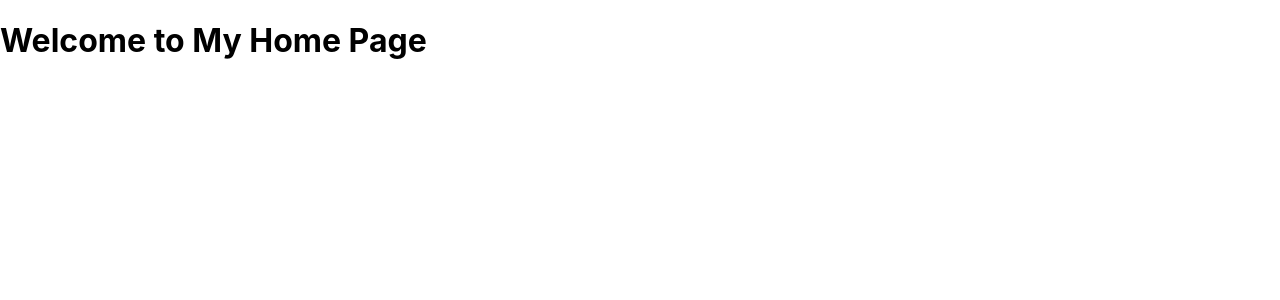
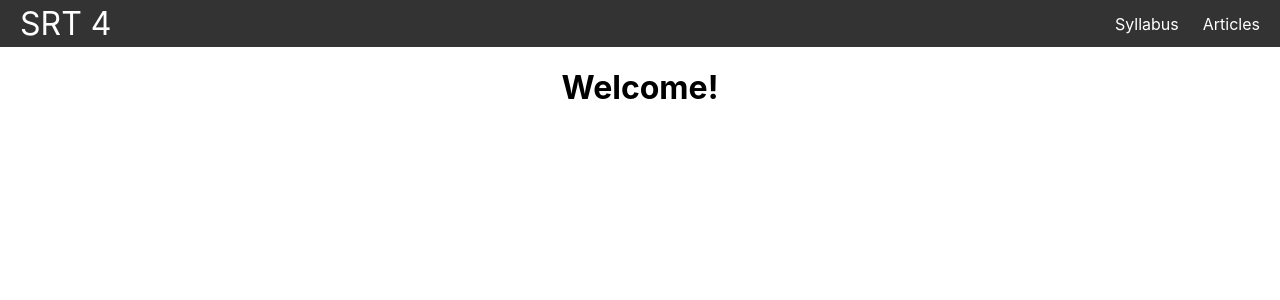
Before and after one commit to MD5595/SrtFlaskWebsite, a React (Create React App) app in the folder my-app/: page / in a window 1280 px wide. Shown: the top 300 px of the page. Built offline with nearby package versions, Linux system fonts and the light colour scheme.

Commit message:
added home page and navbar

```diff
--- a/my-app/package.json
+++ b/my-app/package.json
@@ -2,14 +2,17 @@
   "name": "my-app",
   "version": "0.1.0",
   "private": true,
-  "proxy":"http://127.0.0.1:5000",
+  "proxy": "http://127.0.0.1:5000",
   "dependencies": {
     "@testing-library/jest-dom": "^5.17.0",
     "@testing-library/react": "^13.4.0",
     "@testing-library/user-event": "^13.5.0",
+    "axios": "^0.19.2",
     "react": "^18.2.0",
     "react-dom": "^18.2.0",
+    "react-router-dom": "^6.17.0",
     "react-scripts": "5.0.1",
+    "reactstrap": "^9.2.0",
     "web-vitals": "^2.1.4"
   },
   "scripts": {
--- a/my-app/src/App.css
+++ b/my-app/src/App.css
@@ -36,3 +36,55 @@
     transform: rotate(360deg);
   }
 }
+
+* {
+  box-sizing: border-box;
+}
+
+body {
+  margin: 0;
+}
+
+.container {
+  margin: 1rem;
+  text-align: center;
+}
+
+.nav {
+  background-color: #333;
+  color: white;
+  display: flex;
+  justify-content: space-between;
+  align-items: stretch;
+  gap: 2rem;
+  padding: 0 1rem;
+}
+
+.site-title {
+  font-size: 2rem;
+}
+
+.nav ul {
+  padding: 0;
+  margin: 0;
+  list-style: none;
+  display: flex;
+  gap: 1rem;
+}
+
+.nav a {
+  color: inherit;
+  text-decoration: none;
+  height: 100%;
+  display: flex;
+  align-items: center;
+  padding: .25rem;
+}
+
+.nav li.active {
+  background-color: #555;
+}
+
+.nav li:hover {
+  background-color: #777;
+}
--- a/my-app/src/App.js
+++ b/my-app/src/App.js
@@ -1,13 +1,17 @@
-import React from 'react';
+import "./App.css";
+import Home from "./pages/HomePage";
+import NavBar from "./components/Navbar"
+import {BrowserRouter, Routes, Route} from "react-router-dom";
 
 function App() {
-  const homePageContent = `
-    <h1>Welcome to My Home Page</h1>
-
-  `;
 
   return (
-    <div dangerouslySetInnerHTML={{ __html: homePageContent }} />
+    <BrowserRouter>
+      <NavBar />
+      <Routes>
+        <Route index path="/" element={<Home />} />
+      </Routes>
+    </BrowserRouter>
   );
 }
 
--- /dev/null
+++ b/my-app/src/components/Navbar.js
@@ -0,0 +1,28 @@
+import { Link, useMatch, useResolvedPath } from "react-router-dom"
+
+export default function Navigation() {
+  return (
+    <nav className="nav">
+      <Link to="/" className="site-title">
+        SRT 4
+      </Link>
+      <ul>
+        <CustomLink to="/Syllabus">Syllabus</CustomLink>
+        <CustomLink to="/articles">Articles</CustomLink>
+      </ul>
+    </nav>
+  )
+}
+
+function CustomLink({ to, children, ...props }) {
+  const resolvedPath = useResolvedPath(to)
+  const isActive = useMatch({ path: resolvedPath.pathname, end: true })
+
+  return (
+    <li className={isActive ? "active" : ""}>
+      <Link to={to} {...props}>
+        {children}
+      </Link>
+    </li>
+  )
+}
--- /dev/null
+++ b/my-app/src/pages/HomePage.js
@@ -0,0 +1,11 @@
+import React from 'react';
+
+function Home() {
+  return (
+    <div className="container">
+      <h1>Welcome!</h1>
+    </div>
+  );
+}
+
+export default Home;
```
